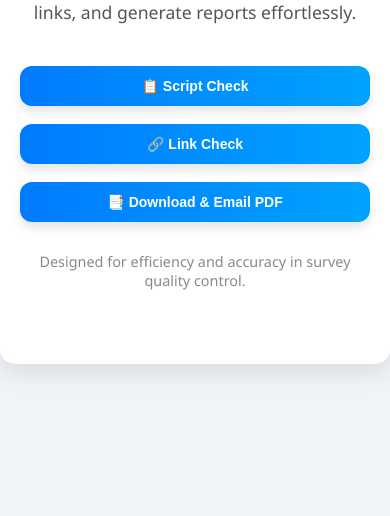
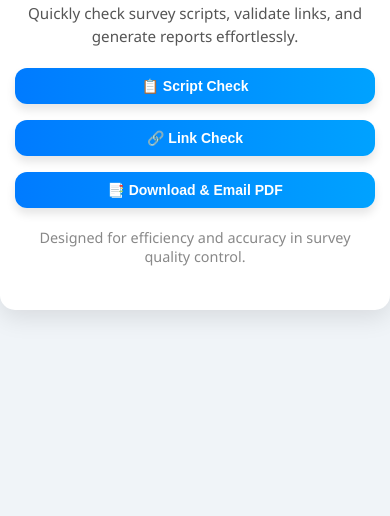
Before and after one commit to AMITMG07/Amit_Survey_QC, a plain HTML site: page index.html in a window 390 px wide. Shown: the part 328-844 px from the top of the page. Drawn offline with nearby package versions, Linux system fonts and the light colour scheme.

Commit message:
Update home page layout and responsive design

```diff
--- a/styles.css
+++ b/styles.css
@@ -4,32 +4,43 @@ html, body {
   padding: 0;
   font-family: "Segoe UI", Arial, sans-serif;
   background: #f0f4f8;
-  height: 100%;
+  color: #333;
+  min-height: 100vh;
   width: 100%;
-  color: #333;
+  box-sizing: border-box;
+  overflow-x: hidden;
 }
 
 /* Page Visibility */
 .page {
   display: none;
   width: 100%;
-  height: 100%;
+  min-height: 100vh;
+  flex-direction: column;
+  justify-content: center;
+  align-items: center;
 }
 .page.active {
   display: flex;
-  justify-content: center;
-  align-items: center;
 }
 
-/* Home Page */
+/* Home Page - Centered */
 .home-container {
   width: 100%;
   max-width: 500px;
   text-align: center;
-  padding: 60px 20px;
   background: #ffffff;
   border-radius: 15px;
   box-shadow: 0 8px 25px rgba(0,0,0,0.1);
+  box-sizing: border-box;
+  padding: 40px 20px;
+
+  display: flex;
+  flex-direction: column;
+  justify-content: center;
+  align-items: center;
+  /* Ensure it never overflows viewport */
+  max-height: 90vh;
 }
 .home-container h1 {
   font-size: 3rem;
@@ -39,17 +50,18 @@ html, body {
 }
 .subtitle {
   font-size: 1.1rem;
-  margin-bottom: 40px;
+  margin-bottom: 30px;
   color: #555;
   line-height: 1.5;
 }
 .button-group {
   display: flex;
   flex-direction: column;
-  gap: 18px;
+  gap: 16px;
+  width: 100%;
 }
 .button-group button {
-  padding: 16px;
+  padding: 14px;
   font-size: 16px;
   border: none;
   border-radius: 12px;
@@ -65,19 +77,21 @@ html, body {
   transform: translateY(-2px);
 }
 .footer-note {
-  margin-top: 30px;
+  margin-top: 20px;
   font-size: 0.9rem;
   color: #888;
 }
 
-/* Script & Link Pages - Keep original design */
+/* Script & Link Pages */
 .container {
+  width: 100%;
   max-width: 800px;
-  margin: 30px auto;
+  margin: 20px auto;
   background: #fff;
   padding: 25px;
   border-radius: 12px;
   box-shadow: 0 4px 15px rgba(0, 0, 0, 0.1);
+  box-sizing: border-box;
 }
 h2, h3, h4 {
   text-align: center;
@@ -153,13 +167,33 @@ button:hover {
 }
 
 /* Responsive */
+@media (max-width: 768px) {
+  .home-container h1 {
+    font-size: 2.5rem;
+  }
+  .subtitle {
+    font-size: 1rem;
+    margin-bottom: 25px;
+  }
+  .button-group button {
+    font-size: 15px;
+    padding: 12px;
+  }
+}
 @media (max-width: 480px) {
+  .home-container {
+    padding: 30px 15px;
+  }
   .home-container h1 {
-    font-size: 2.2rem;
+    font-size: 2rem;
+  }
+  .subtitle {
+    font-size: 0.95rem;
+    margin-bottom: 20px;
   }
   .button-group button {
     font-size: 14px;
-    padding: 12px;
+    padding: 10px;
   }
   .todo-actions {
     flex-direction: column;
```
